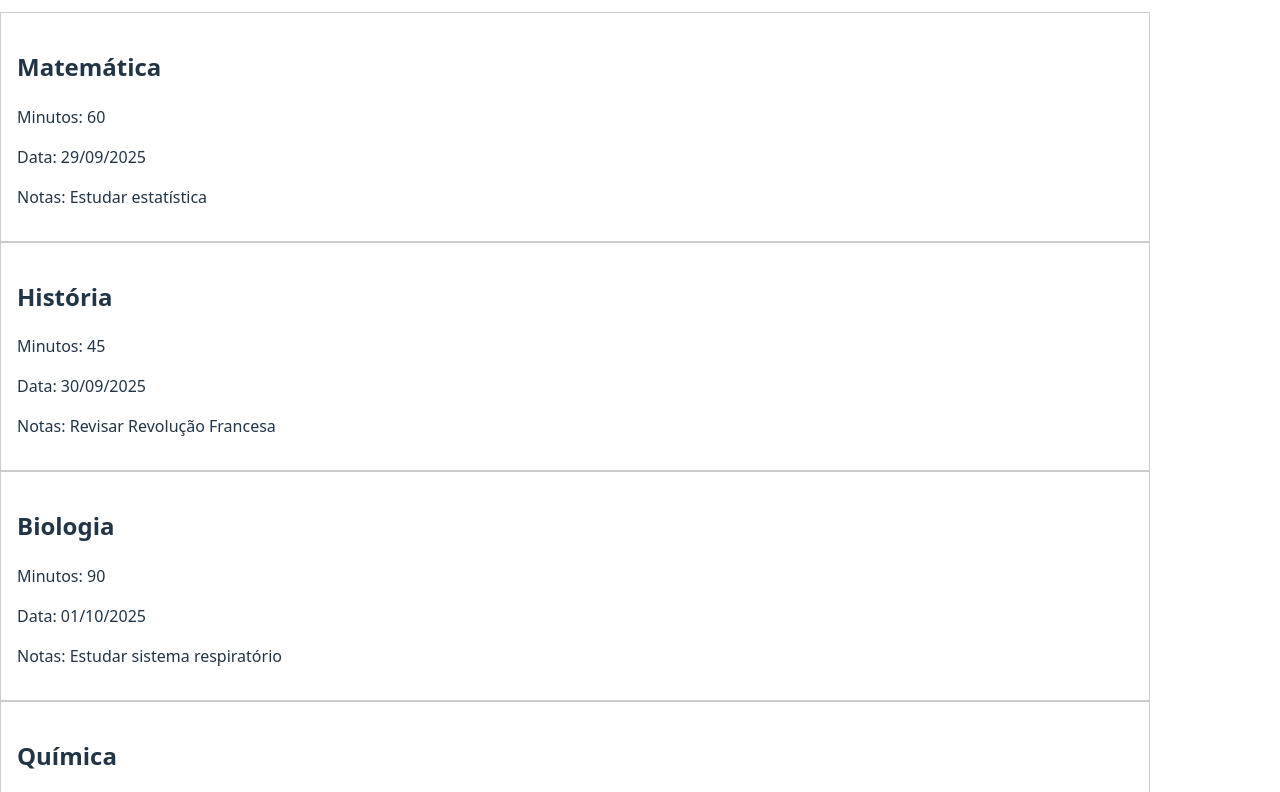
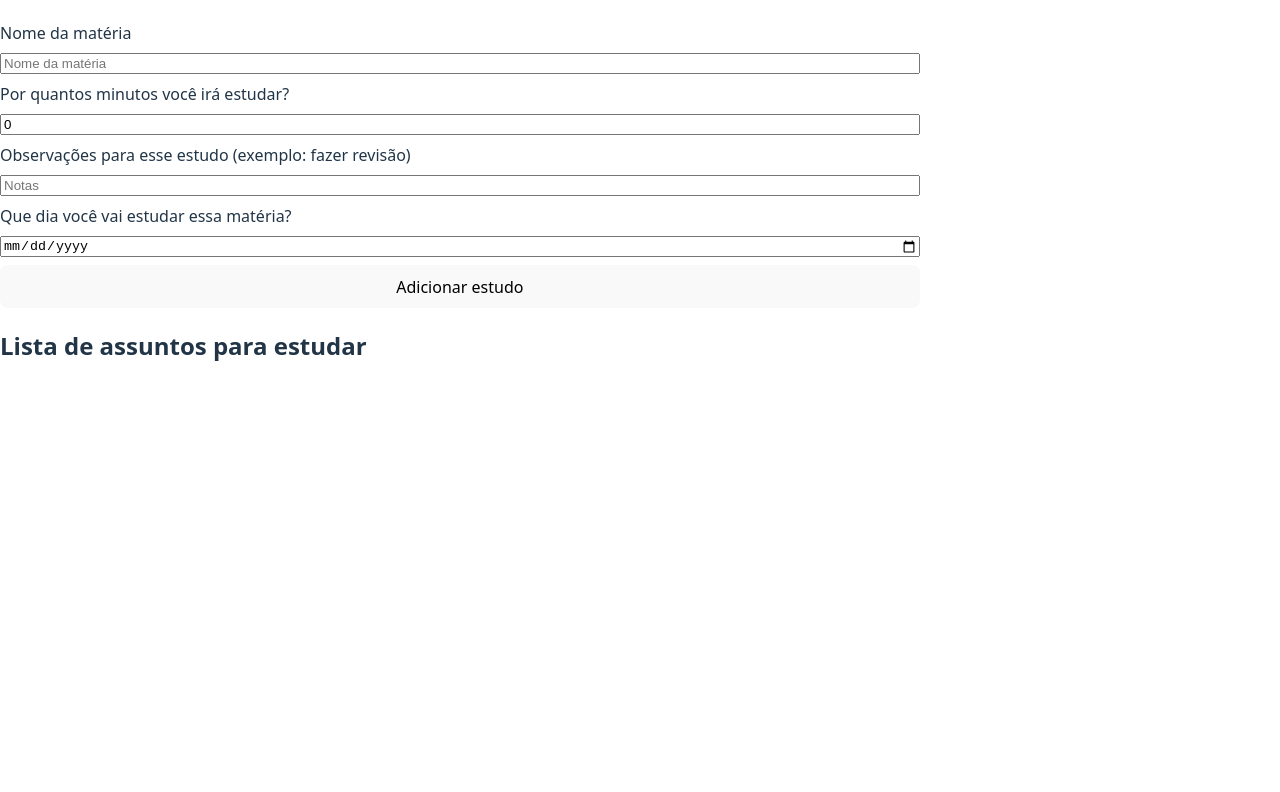
Before and after one commit to mrpine19/Checkpoint5-Front-end, a React (Vite) app: page / in a window 1280 px wide. Shown: the part 288-1080 px from the top of the page. After the commit the page ends 800 px from the top, so only its background shows below. Built offline with nearby package versions, Linux system fonts and the light colour scheme.

Commit message:
feat: created form

```diff
--- a/src/App.tsx
+++ b/src/App.tsx
@@ -2,67 +2,20 @@ import { useState } from "react";
 import { Header } from "./components/header"
 import type { StudySession } from "./types/study-session";
 import { StudySessionList } from "./components/study-session-list";
+import { StudySessionForm } from "./components/study-session-form";
 
 function App() {
-  const [listStudySession, setListSessionStudy] = useState<StudySession[]>([
-    {
-      id: "1",
-      subject: "Matemática",
-      minutes: 60,
-      date: "29/09/2025",
-      notes: "Estudar estatística",
-    },
-    {
-      id: "2",
-      subject: "História",
-      minutes: 45,
-      date: "30/09/2025",
-      notes: "Revisar Revolução Francesa",
-    },
-    {
-      id: "3",
-      subject: "Biologia",
-      minutes: 90,
-      date: "01/10/2025",
-      notes: "Estudar sistema respiratório",
-    },
-    {
-      id: "4",
-      subject: "Química",
-      minutes: 30,
-      date: "02/10/2025",
-      notes: "Fazer exercícios sobre ligações químicas",
-    },
-    {
-      id: "5",
-      subject: "Inglês",
-      minutes: 75,
-      date: "03/10/2025",
-      notes: "Praticar leitura e vocabulário",
-    },
-  ]);
+  const [listStudySession, setListSessionStudy] = useState<StudySession[]>([]);
+
+  function addStudySession(studySession: StudySession) {
+    setListSessionStudy((previous) => [...previous, studySession]);
+  }
 
   return (
     <>
       <Header/>
         <main>
-          <button
-            onClick={() =>
-              setListSessionStudy([
-                ...listStudySession,
-                {
-                  id: "3",
-                  subject: "Biologia",
-                  minutes: 90,
-                  date: "01/10/2025",
-                  notes: "Estudar sistema respiratório",
-                },
-              ])
-            }
-          >
-          Adicionar estudo
-        </button>
-
+        <StudySessionForm onAdd={addStudySession} />
         <StudySessionList studySessionList={listStudySession} />
       </main>
     </>
--- /dev/null
+++ b/src/components/study-session-form.tsx
@@ -0,0 +1,83 @@
+import { useState } from "react";
+import type { StudySession } from "../types/study-session";
+
+interface StudySessionFormProps {
+    onAdd: (studySession: StudySession) => void;
+}
+
+export function StudySessionForm({ onAdd }: StudySessionFormProps) {
+    const [subject, setSubject] = useState("");
+    const [minutes, setMinutes] = useState(0);
+    const [date, setDate] = useState("");
+    const [notes, setNotes] = useState("");
+
+    function handleSubmit(event: React.FormEvent): void {
+    event.preventDefault();
+
+    const studySession: StudySession = {
+      id: crypto.randomUUID(),
+      subject: subject,
+      minutes: minutes,
+      date: date,
+      notes: notes,
+    };
+
+    onAdd(studySession);
+
+    setSubject("");
+    setMinutes(0);
+    setDate("");
+    setNotes("");
+  }
+
+  return (
+    <form
+      onSubmit={handleSubmit}
+      action=""
+      style={{
+        display: "flex",
+        flexDirection: "column",
+        width: "80%",
+        gap: "0.5rem",
+      }}
+    >
+      <label htmlFor="subject-name">Nome da matéria</label>
+      <input
+        type="text"
+        id="subject-name"
+        placeholder="Nome da matéria"
+        onChange={(e) => setSubject(e.target.value)}
+        value={subject}
+      />
+
+      <label htmlFor="study-duration">Por quantos minutos você irá estudar?</label>
+      <input
+        type="number"
+        id="study-duration"
+        placeholder="Duração"
+        onChange={(e) => setMinutes(Number(e.target.value))}
+        value={minutes}
+      />
+
+      <label htmlFor="study-notes">Observações para esse estudo (exemplo: fazer revisão)</label>
+      <input
+        type="text"
+        id="study-notes"
+        placeholder="Notas"
+        onChange={(e) => setNotes(e.target.value)}
+        value={notes}
+      />
+
+      <label htmlFor="study-date">Que dia você vai estudar essa matéria?</label>
+      <input
+        type="date"
+        id="study-date"
+        placeholder="Dia do estudo"
+        onChange={(e) => setDate(e.target.value)}
+        value={date}
+      />
+
+      <button type="submit">Adicionar estudo</button>
+    </form>
+  );
+}
```
